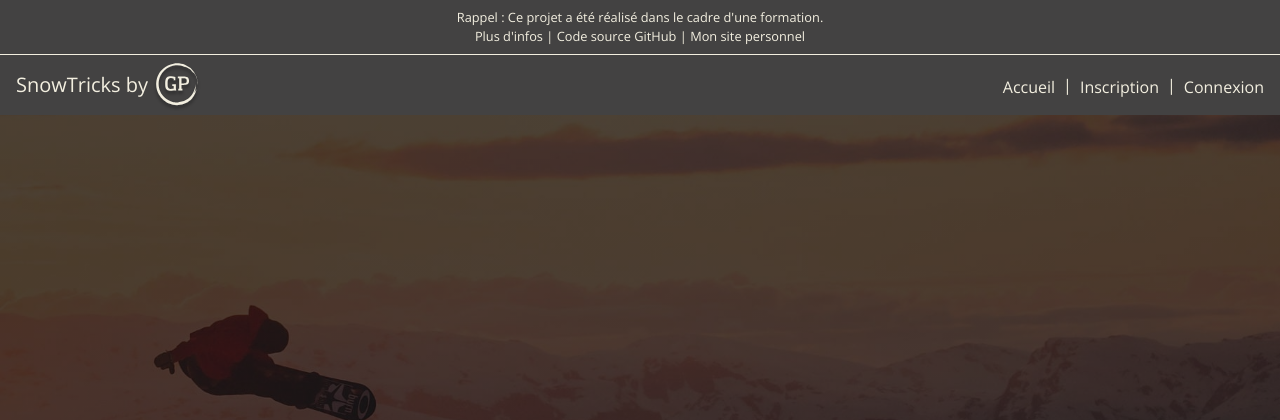
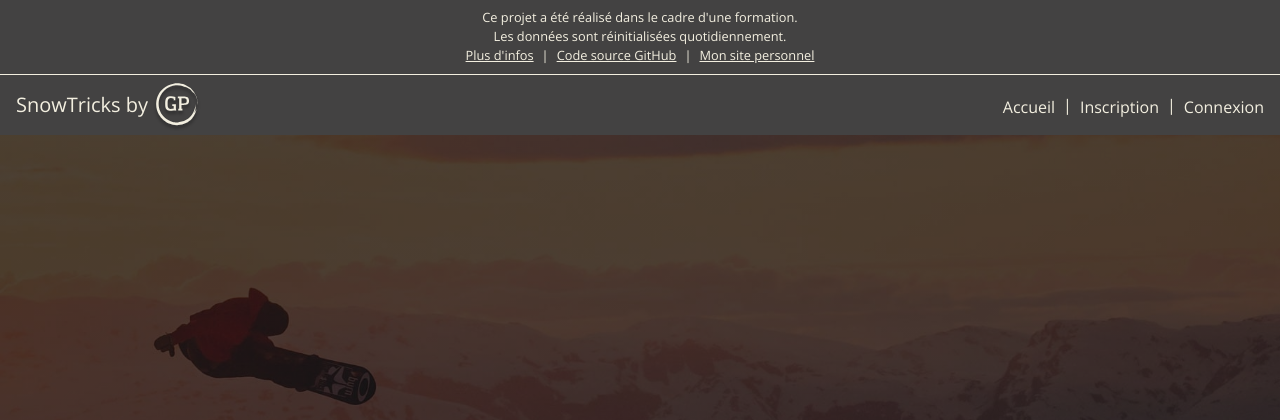
Before and after one commit to gaelpaquien/openclassrooms-snowtricks, a Symfony app: template templates/main/index.html.twig in a window 1280 px wide. Shown: the top 420 px of the page. Run offline with Twig, Linux system fonts and the light colour scheme; the template is opened without the code that fills it, so the values that code supplies are empty; some libraries are stand-ins or nearby versions.

Commit message:
Popup and topheadband finish

```diff
--- a/templates/_partials/_popup.html.twig
+++ b/templates/_partials/_popup.html.twig
@@ -34,6 +34,13 @@
 
                 </ul>
             </div>
+            <div class="popup-additional-infos">
+                <h3>Informations complémentaires</h3>
+                <ul>
+                    <li>Le projet n'a pas vocation à évoluer</li>
+                    <li>Les données sont réinitialisées quotidiennement</li>
+                </ul>
+            </div>
         </div>
         <div class="popup-footer">
             <h3>Liens utiles</h3>
--- a/templates/_partials/_top_headband.html.twig
+++ b/templates/_partials/_top_headband.html.twig
@@ -1,11 +1,13 @@
 <div class="top-headband">
-    <p class="text-center">
-        Rappel : Ce projet a été réalisé dans le cadre d'une formation.
-        <br>
-        <a href="#" id="popup-trigger">Plus d'infos</a>
-        |
-        <a href="https://github.com/Galuss1/openclassrooms-snowtricks" target="_blank">Code source GitHub</a>
-        |
-        <a href="https://www.gaelpaquien.com" target="_blank">Mon site personnel</a>
-    </p>
+    <div class="text-center d-flex flex-column">
+        <p>Ce projet a été réalisé dans le cadre d'une formation.</p>
+        <p>Les données sont réinitialisées quotidiennement.</p>
+        <div class="d-flex flex-row justify-content-center">
+            <a class="px-2" href="#" id="popup-trigger">Plus d'infos</a>
+            |
+            <a class="px-2" href="https://github.com/Galuss1/openclassrooms-snowtricks" target="_blank">Code source GitHub</a>
+            |
+            <a class="px-2" href="https://www.gaelpaquien.com" target="_blank">Mon site personnel</a>
+        </div>
+    </div>
 </div>
```
Also changed, not shown: public/assets/css/sass/layouts/popup.scss, public/assets/css/sass/layouts/topHeadband.scss, public/assets/css/sass/pages/home.scss, public/assets/css/style.css, 1 other file.
